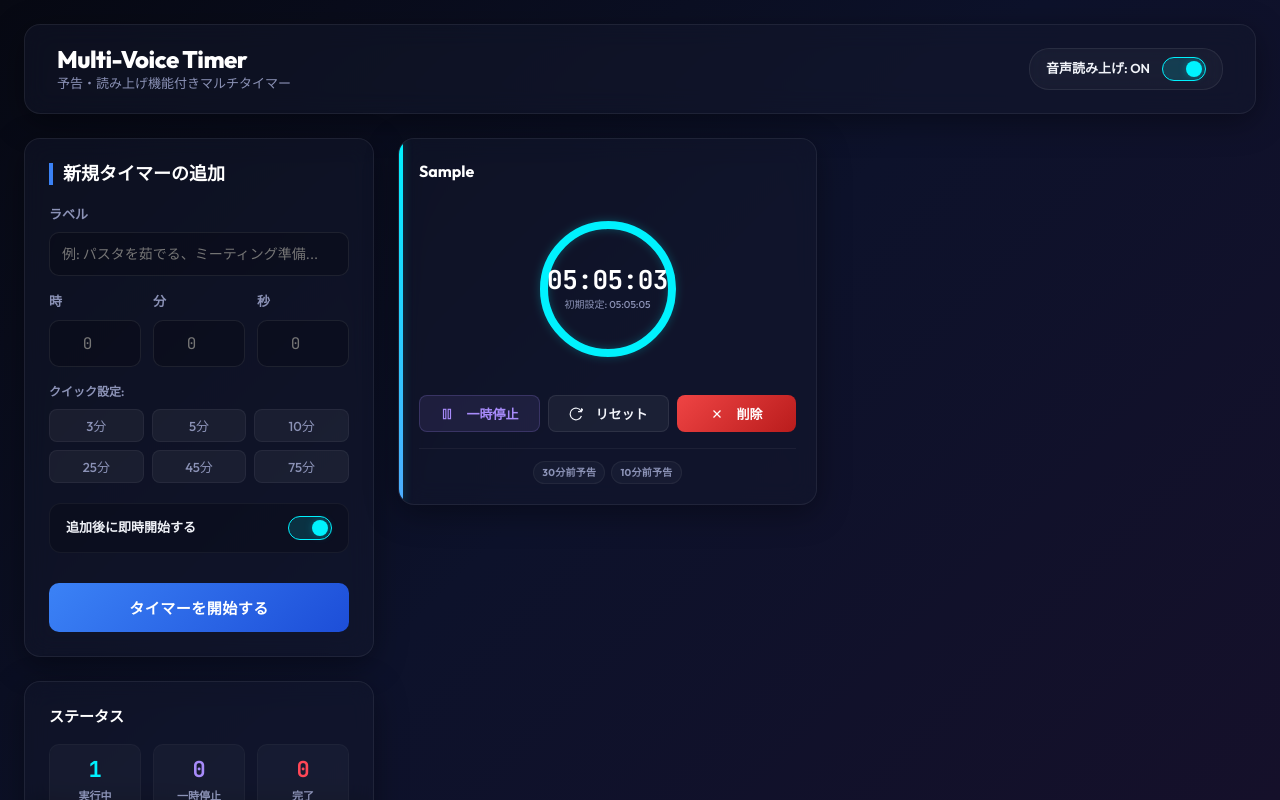
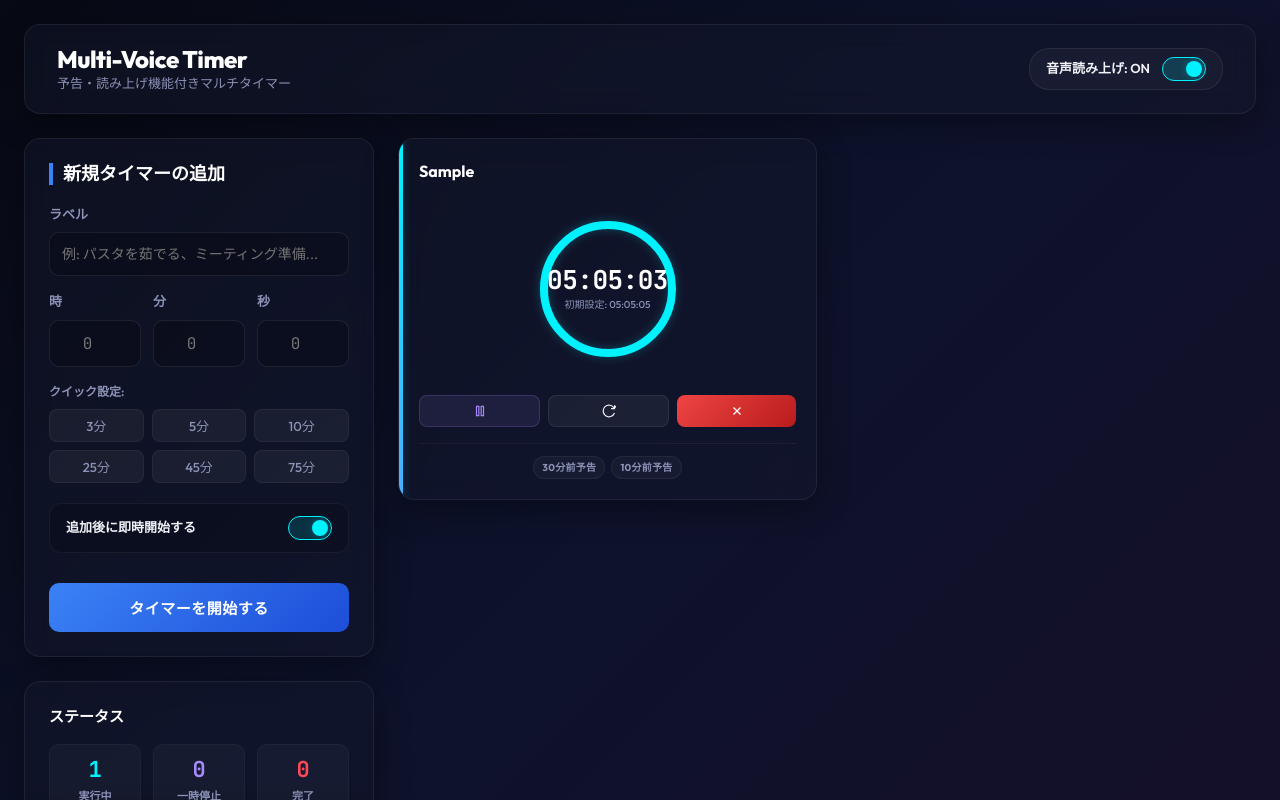
Before and after one commit to Outtech105k/Multi-Voice-Timer, a React (Vite) app: page / in a window 1280 px wide. Both pictures are taken after typing "Sample", "5", "5", "5" into the empty fields and a click on the button "タイマーを開始する". Shown: the top 800 px of the page. Built offline with nearby package versions, Linux system fonts and the light colour scheme.

Commit message:
style: タイマーカード操作ボタンのテキストを削除し、ツールチップのみにする

```diff
--- a/src/components/TimerCard.tsx
+++ b/src/components/TimerCard.tsx
@@ -85,11 +85,12 @@
           <button
             onClick={() => onDelete(timer.id)}
             className="btn btn-control btn-danger btn-full-width"
+            title="アラーム停止"
+            aria-label="アラーム停止"
           >
-            <svg viewBox="0 0 24 24" width="16" height="16" fill="none" stroke="currentColor" strokeWidth="2" style={{ marginRight: '8px' }}>
+            <svg viewBox="0 0 24 24" width="16" height="16" fill="none" stroke="currentColor" strokeWidth="2">
               <rect x="4" y="4" width="16" height="16" />
             </svg>
-            停止
           </button>
         ) : (
           <>
@@ -97,42 +98,46 @@
               <button
                 onClick={() => onPause(timer.id)}
                 className="btn btn-control btn-pause"
+                title="一時停止"
+                aria-label="一時停止"
               >
-                <svg viewBox="0 0 24 24" width="14" height="14" fill="none" stroke="currentColor" strokeWidth="2" style={{ marginRight: '4px' }}>
+                <svg viewBox="0 0 24 24" width="14" height="14" fill="none" stroke="currentColor" strokeWidth="2">
                   <rect x="6" y="4" width="4" height="16" />
                   <rect x="14" y="4" width="4" height="16" />
                 </svg>
-                一時停止
               </button>
             ) : (
               <button
                 onClick={() => onResume(timer.id)}
                 className="btn btn-control btn-resume"
+                title="再開"
+                aria-label="再開"
               >
-                <svg viewBox="0 0 24 24" width="14" height="14" fill="none" stroke="currentColor" strokeWidth="2" style={{ marginRight: '4px' }}>
+                <svg viewBox="0 0 24 24" width="14" height="14" fill="none" stroke="currentColor" strokeWidth="2">
                   <polygon points="5 3 19 12 5 21 5 3" />
                 </svg>
-                再開
               </button>
             )}
             <button
               onClick={() => onReset(timer.id)}
               className="btn btn-control btn-reset"
+              title="リセット"
+              aria-label="リセット"
             >
-              <svg viewBox="0 0 24 24" width="14" height="14" fill="none" stroke="currentColor" strokeWidth="2" style={{ marginRight: '4px' }}>
+              <svg viewBox="0 0 24 24" width="14" height="14" fill="none" stroke="currentColor" strokeWidth="2">
                 <path d="M21.5 2v6h-6M21.34 15.57a10 10 0 1 1-.57-8.38l5.67-5.67" />
               </svg>
-              リセット
             </button>
             <button
               onClick={() => onDelete(timer.id)}
               className="btn btn-control btn-danger"
+              title="削除"
+              aria-label="削除"
             >
-              <svg viewBox="0 0 24 24" width="14" height="14" fill="none" stroke="currentColor" strokeWidth="2" style={{ marginRight: '4px' }}>
+              <svg viewBox="0 0 24 24" width="14" height="14" fill="none" stroke="currentColor" strokeWidth="2">
                 <line x1="18" y1="6" x2="6" y2="18"></line>
                 <line x1="6" y1="6" x2="18" y2="18"></line>
               </svg>
-              削除
             </button>
           </>
         )}
```
